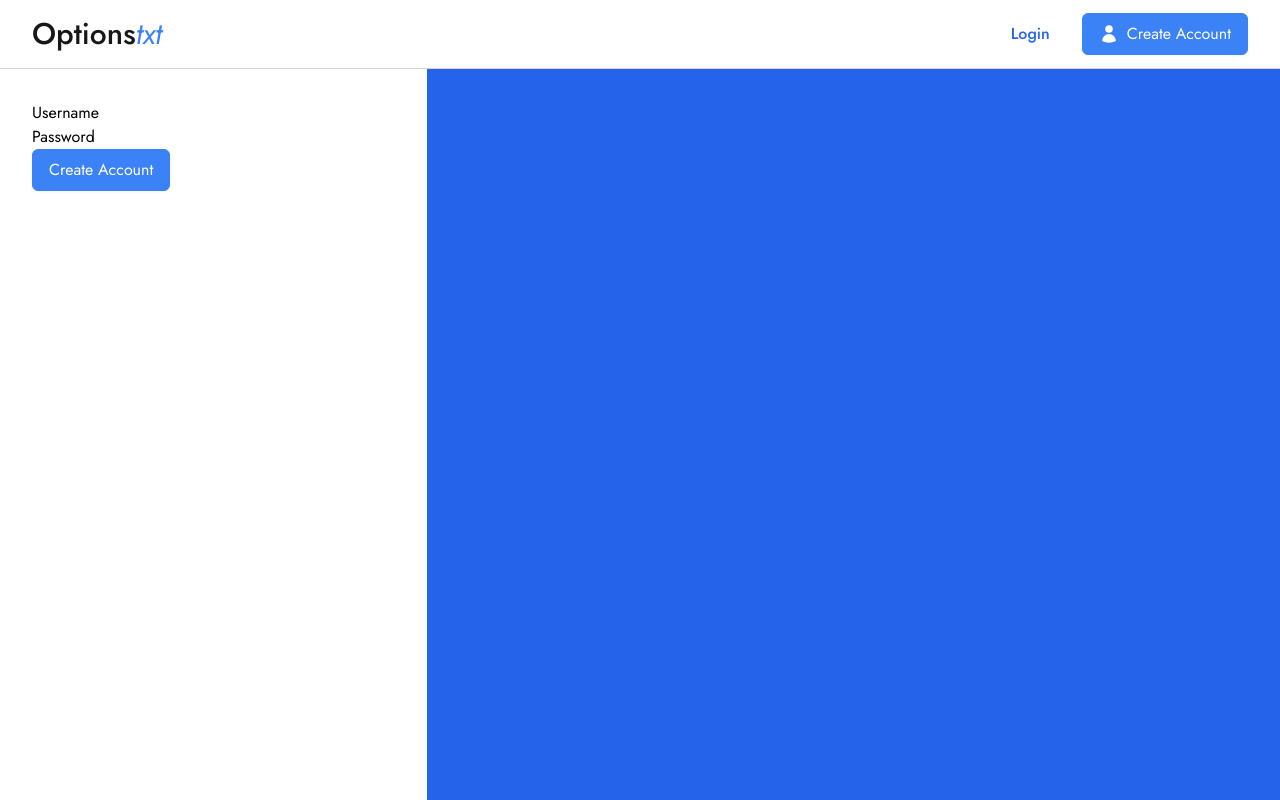
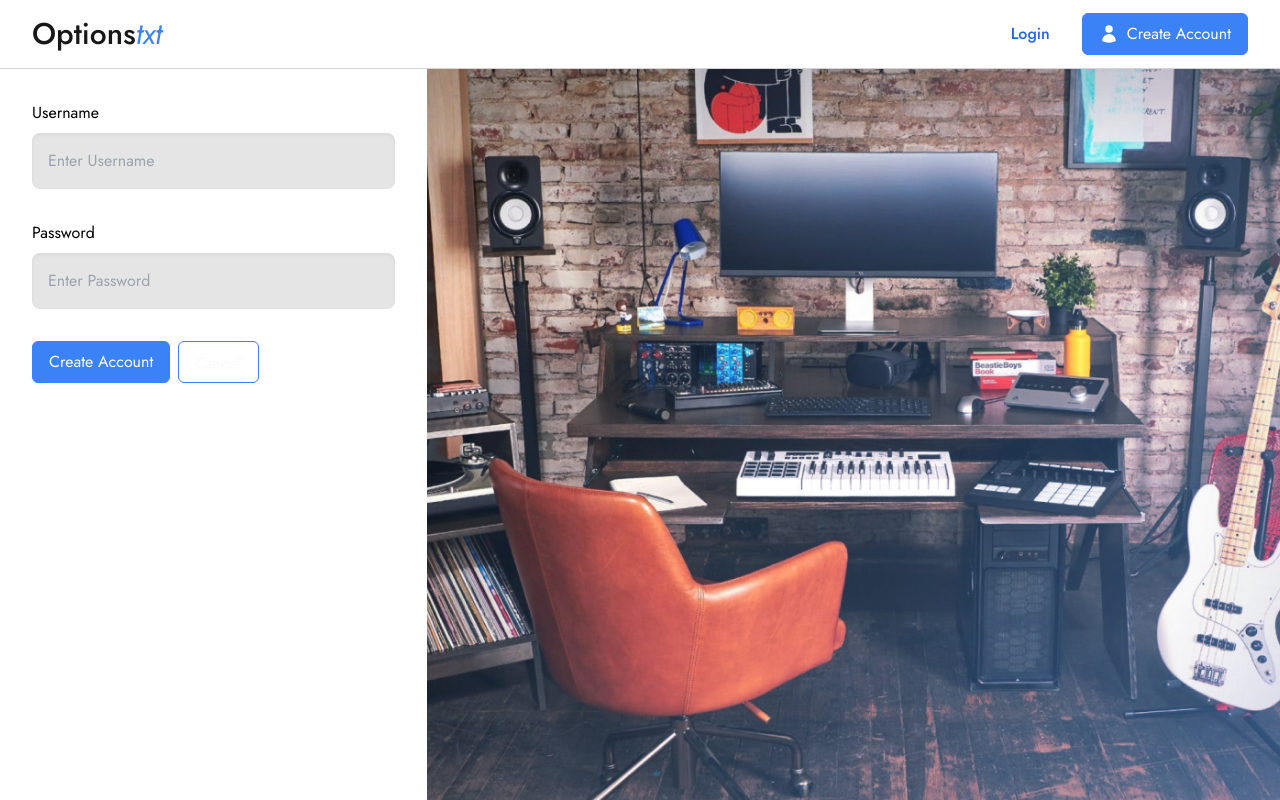
Before and after one commit to terencepdevine/optionstxt_client, a React (Vite) app: page /create-account in a window 1280 px wide. Built offline with nearby package versions, Linux system fonts and the light colour scheme; what tailwindcss-animation-delay would draw is missing.

Commit message:
update auth layout markup, add background image, form updates, etc

```diff
--- a/src/pages/AccountCreate.jsx
+++ b/src/pages/AccountCreate.jsx
@@ -4,17 +4,26 @@ import Button from "../ui/typography/Button";
 function AccountCreate() {
   return (
     <AuthLayout>
-      <form>
-        <div>
+      <form className="flex flex-col gap-8">
+        <div className="flex flex-col gap-2">
           <label>Username</label>
-          <input />
+          <input
+            type="text"
+            placeholder="Enter Username"
+            className="rounded-lg bg-neutral-200 p-4 shadow-inner"
+          />
         </div>
-        <div>
+        <div className="flex flex-col gap-2">
           <label>Password</label>
-          <input />
+          <input
+            type="password"
+            placeholder="Enter Password"
+            className="rounded-lg bg-neutral-200 p-4 shadow-inner"
+          />
         </div>
-        <div>
+        <div className="flex flex-row gap-2">
           <Button>Create Account</Button>
+          <Button type="outline">Cancel</Button>
         </div>
       </form>
     </AuthLayout>
--- a/src/pages/Login.jsx
+++ b/src/pages/Login.jsx
@@ -1,9 +1,31 @@
 import AuthLayout from "../ui/AuthLayout";
+import Button from "../ui/typography/Button";
 
 function Login() {
   return (
     <AuthLayout>
-      <h1>Login</h1>
+      <form className="flex flex-col gap-8">
+        <div className="flex flex-col gap-2">
+          <label>Username</label>
+          <input
+            type="text"
+            placeholder="Enter Username"
+            className="rounded-lg bg-neutral-200 p-4 shadow-inner"
+          />
+        </div>
+        <div className="flex flex-col gap-2">
+          <label>Password</label>
+          <input
+            type="password"
+            placeholder="Enter Password"
+            className="rounded-lg bg-neutral-200 p-4 shadow-inner"
+          />
+        </div>
+        <div className="flex flex-row gap-2">
+          <Button>Login</Button>
+          <Button type="outline">Cancel</Button>
+        </div>
+      </form>
     </AuthLayout>
   );
 }
--- a/src/ui/AuthLayout.jsx
+++ b/src/ui/AuthLayout.jsx
@@ -2,7 +2,7 @@ function AuthLayout({ children }) {
   return (
     <div className="flex h-full flex-row">
       <div className="w-1/3 p-8">{children}</div>
-      <div className="w-2/3 bg-blue-600"></div>
+      <div className="bg-auth w-2/3 bg-cover bg-center"></div>
     </div>
   );
 }
--- a/src/ui/typography/Button.jsx
+++ b/src/ui/typography/Button.jsx
@@ -7,6 +7,10 @@ function Button({ children, type = "default", to, icon, onClick, disabled }) {
     ? `${buttonStyles} hover:bg-blue-600`
     : `${buttonStyles} opacity-50 cursor-not-allowed`;
   buttonStyles = type === "full" ? `${buttonStyles} w-full` : buttonStyles;
+  buttonStyles =
+    type === "outline"
+      ? `${buttonStyles} border-blue-300 bg-transparent text-blue-400`
+      : buttonStyles;
 
   if (!to)
     return (
--- a/tailwind.config.js
+++ b/tailwind.config.js
@@ -8,15 +8,18 @@ export default {
       display: ["Jost", "sans-serif"],
     },
     extend: {
+      animation: {
+        grow: "grow 1s ease infinite",
+      },
+      backgroundImage: {
+        auth: "url('../public/images/bg-auth.png')",
+      },
       keyframes: {
         grow: {
           "0%": { transform: "scaleY(1)" },
           "50%": { transform: "scaleY(0)" },
           "100%": { transform: "scaleY(1)" },
         },
-      },
-      animation: {
-        grow: "grow 1s ease infinite",
       },
     },
   },
```
Also changed, not shown: public/images/bg-auth.png (added), 8 other files (tests, documents, lock files or other folders).
